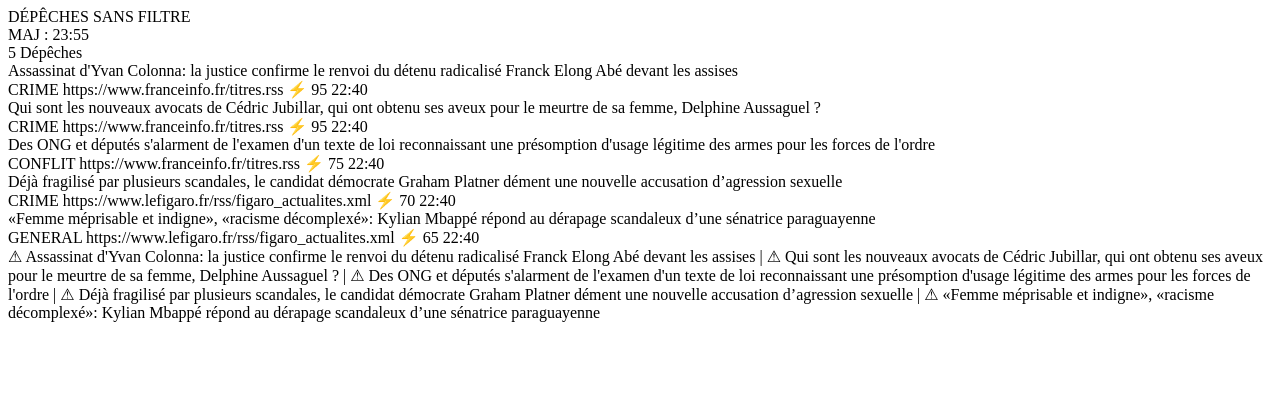
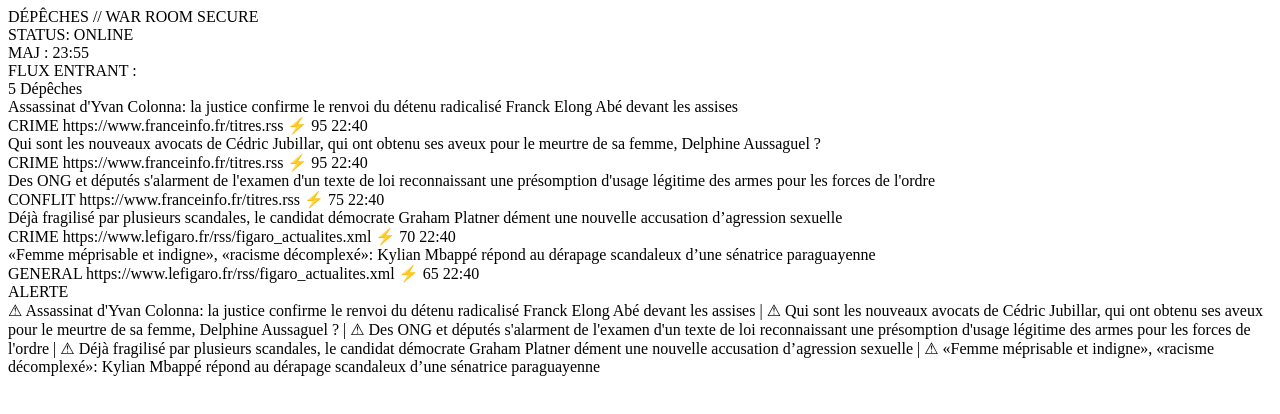
Before and after one commit to MaxMcNeil/FranceLiveNews, a website with bundled scripts: page index.html in a window 1280 px wide. Built offline with nearby package versions, Linux system fonts and the light colour scheme.

Commit message:
Update index.html

```diff
--- a/index.html
+++ b/index.html
@@ -4,46 +4,39 @@
 <head>
   <meta charset="UTF-8">
   <meta name="viewport" content="width=device-width, initial-scale=1.0">
-<title>France Live News</title>
-
+  <title>CRISIS COMMAND // WAR ROOM</title>
   <link rel="stylesheet" href="style.css">
+  <link href="https://fonts.googleapis.com/css2?family=Share+Tech+Mono&family=Orbitron:wght@500;700;900&display=swap" rel="stylesheet">
 </head>
 
 <body>
+  <div class="scanlines"></div>
+  <div class="vignette"></div>
 
-<!-- TOP BAR -->
   <div id="topbar">
-
     <div id="title">
-DÉPÊCHES SANS FILTRE
+      <span class="blink-dot"></span> DÉPÊCHES // WAR ROOM SECURE
+    </div>
+    <div id="systemStatus">
+      STATUS: <span class="status-active">ONLINE</span>
+    </div>
+    <div id="lastupdate">
+      SYNC...
+    </div>
   </div>
 
-<div id="lastupdate">
-Chargement...
+  <div id="counter-wrapper">
+    <span class="label">FLUX ENTRANT :</span>
+    <div id="counter">0 Dépêches</div>
   </div>
 
+  <div id="newsContainer"></div>
+
+  <div id="ticker">
+    <div class="ticker-badge">ALERTE</div>
+    <div id="tickerText">Chargement des flux tactiques...</div>
   </div>
 
-<!-- COUNTER -->
-<div id="counter">
-0 Dépêches
-</div>
-
-<!-- NEWS -->
-<div id="newsContainer">
-
-</div>
-
-<!-- TICKER -->
-<div id="ticker">
-
-<div id="tickerText">
-Chargement des alertes...
-</div>
-
-</div>
-
-<!-- SCRIPT -->
   <script type="module" src="js/app.js"></script>
 </body>
 
```
Lines whose indentation alone changed are shown as unchanged.
